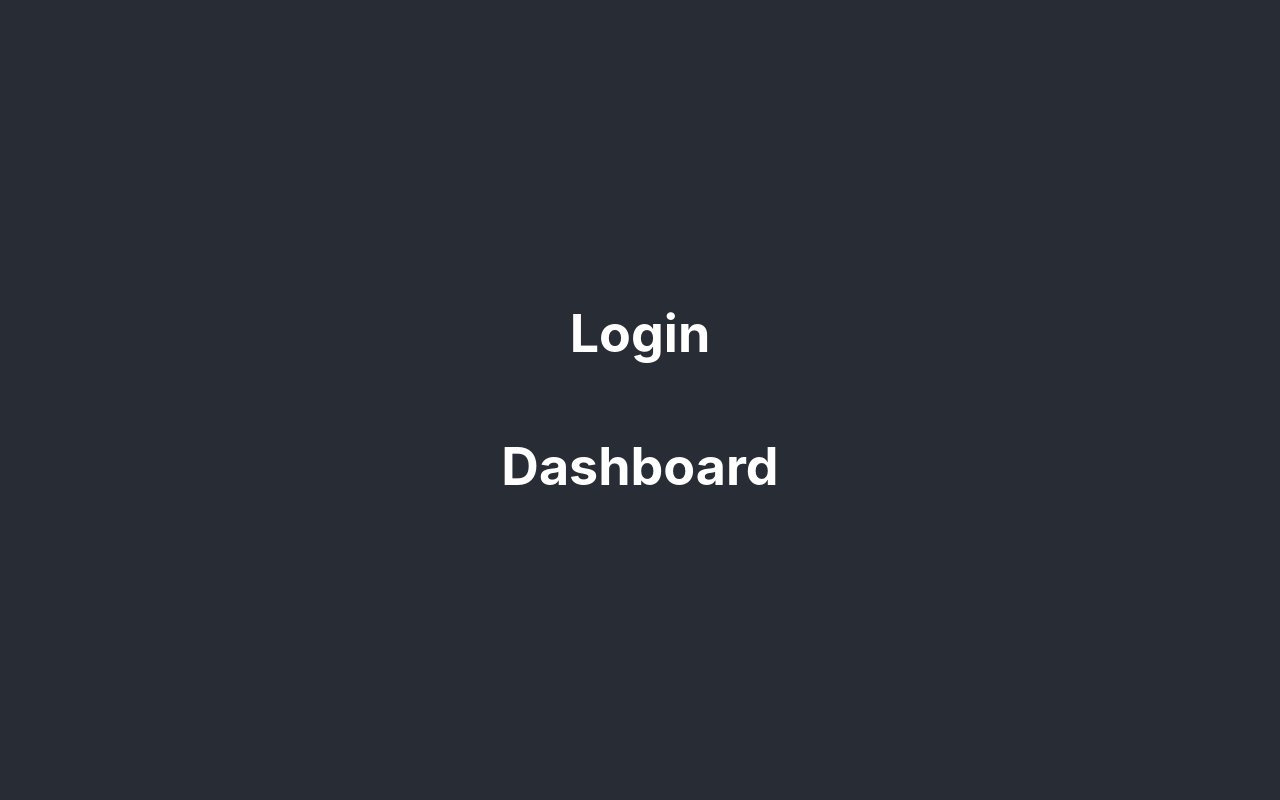
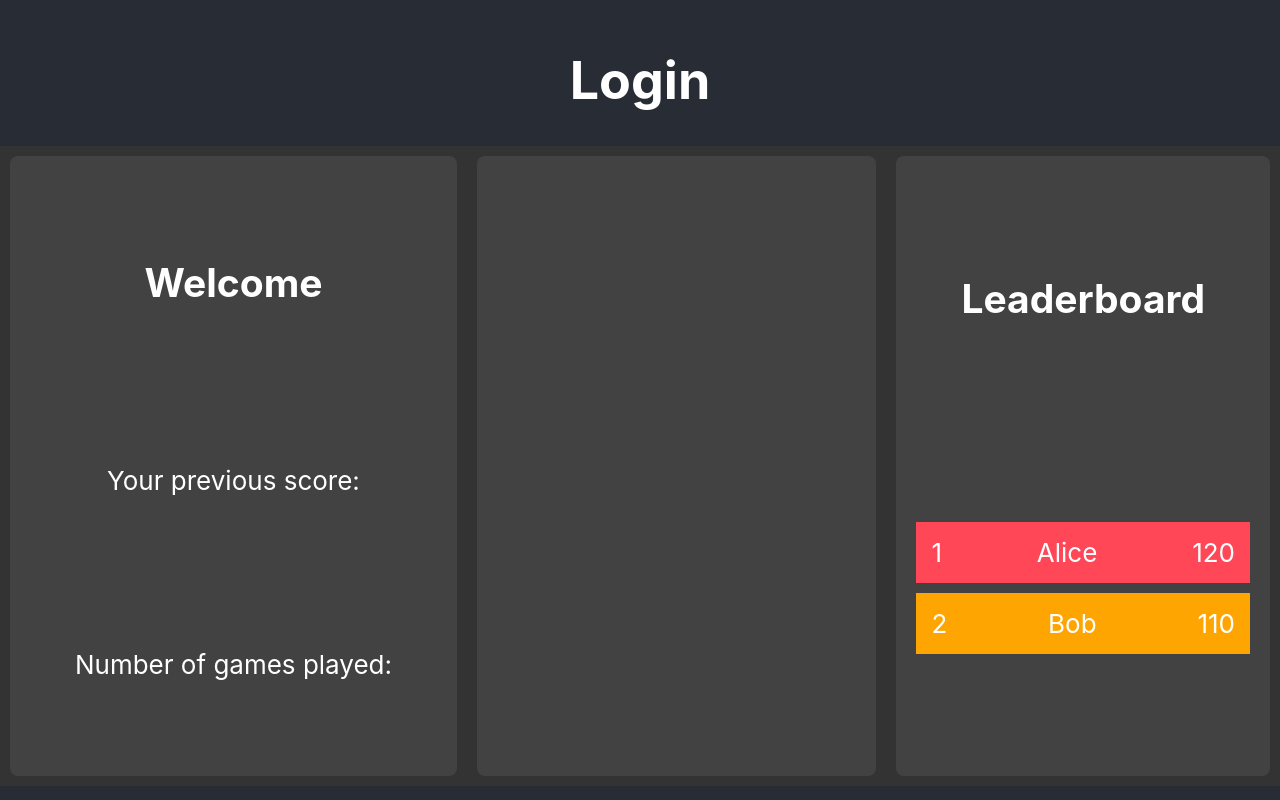
Before and after one commit to rohanmenon1/BMXI, a React (Create React App) app in the folder cool-investment-game/: page / in a window 1280 px wide. Both pictures are taken after typing "Sample", "Sample123" into the empty fields and a click on the button "Login". Built offline with nearby package versions, Linux system fonts and the light colour scheme.

Commit message:
Add files via upload

```diff
--- /dev/null
+++ b/cool-investment-game/src/Dashboard.css
@@ -0,0 +1,73 @@
+body, html {
+    margin: 0;
+    padding: 0;
+    height: 100%;
+    width: 100%;
+  }
+
+  .dashboard {
+    display: flex;
+    justify-content: center;
+    align-items: stretch; /* Align items vertically */
+    height: 80vh; /* Use vh (viewport height) units to fill the screen */
+    width: 100vw; /* Use vw (viewport width) units to fill the screen */
+    background-color: #333; /* Dark background for contrast */
+    color: #fff;
+    box-sizing: border-box; /* Include padding and border in the element's total width and height */
+  }
+
+
+  .section {
+    display: flex;
+    flex-direction: column; /* Stack children vertically */
+    justify-content: space-around; /* Evenly distribute space around items */
+    align-items: center; /* Center items horizontally */
+    padding: 20px;
+    margin: 10px;
+    flex-grow: 0.5; /* Flex items will grow evenly */
+    border-radius: 8px;
+    background: #424242; /* Slightly lighter section background */
+  }
+
+  /* Main content section */
+  .main-content {
+    flex-grow: 2; /* Main content takes more space */
+  }
+
+
+  /* Add styles for leaderboard and user stats list items */
+  .leaderboard ul, .user-stats ul {
+    width: 100%;
+    list-style-type: none;
+    padding: 0;
+  }
+.leaderboard .entry-0 { background-color: #ff4757; } /* 1st place */
+.leaderboard .entry-1 { background-color: #ffa502; } /* 2nd place */
+.leaderboard .entry-2 { background-color: #ff7f50; } /* 3rd place */
+.leaderboard .entry:not(.entry-0):not(.entry-1):not(.entry-2) { background-color: #2ed573; } /* Other places */
+.leaderboard li {
+    display: flex;
+    justify-content: space-between; /* This will create space between the flex items */
+    align-items: center; /* This will vertically center align items in the list */
+  }
+
+  .leaderboard .name {
+    flex-grow: 1; /* This allows the name to take up any available space */
+    margin: 0 10px; /* This adds some space to the left and right of the name */
+  }
+
+.leaderboard .entry:hover {
+  border-color: #ffffff; /* White border on hover */
+}
+
+
+  /* Further styling for the list items */
+  .leaderboard li, .user-stats li {
+    background-color: #3a3a3a; /* A distinct background for list items */
+    margin: 10px 0;
+    padding: 15px;
+    width: 100%;
+    box-sizing: border-box;
+  }
+
+  /* You can add more styling as needed */
--- a/cool-investment-game/src/dashboard.jsx
+++ b/cool-investment-game/src/dashboard.jsx
@@ -1,12 +1,38 @@
 import React from 'react';
+import './Dashboard.css'; // Ensure this points to your CSS file
 
-function Dashboard() {
+const Dashboard = ({ loginID, previousScore, gamesPlayed }) => {
+  // Static leaderboard data defined within the component
+  const leaderboardData = [
+    { name: 'Alice', score: 120 },
+    { name: 'Bob', score: 110 },
+    // ... more leaderboard entries
+  ];
+
   return (
-    <div>
-      <h1>Dashboard</h1>
-      {/* Your dashboard content goes here */}
+    <div className="dashboard">
+      <div className="section user-stats">
+        <h2>Welcome {loginID}</h2>
+        <p>Your previous score: {previousScore}</p>
+        <p>Number of games played: {gamesPlayed}</p>
+      </div>
+      <div className="section main-content">
+        {/* Main content goes here */}
+      </div>
+      <div className="section leaderboard">
+        <h2>Leaderboard</h2>
+        <ul>
+          {leaderboardData.map((entry, index) => (
+            <li key={index} className={`entry entry-${index}`}>
+              <span className="rank">{index + 1}</span>
+              <span className="name">{entry.name}</span>
+              <span className="score">{entry.score}</span>
+            </li>
+          ))}
+        </ul>
+      </div>
     </div>
   );
-}
+};
 
 export default Dashboard;
```
